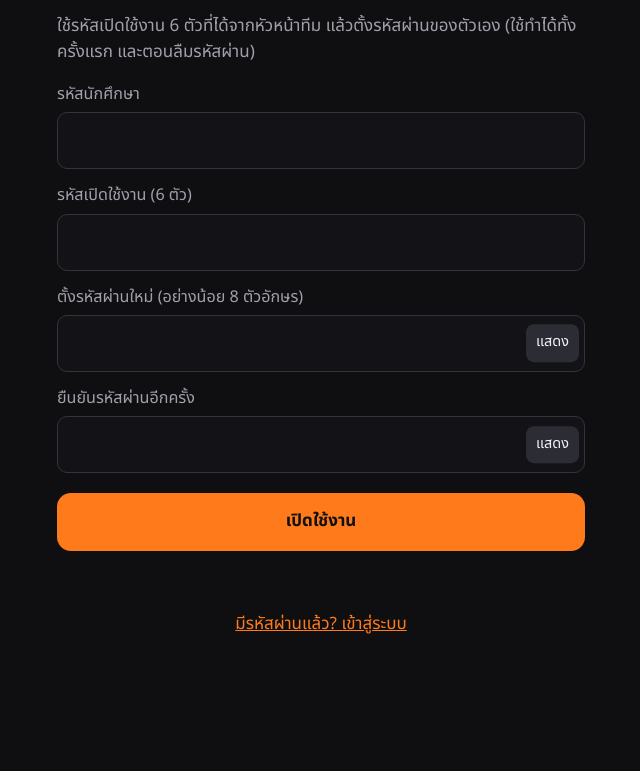
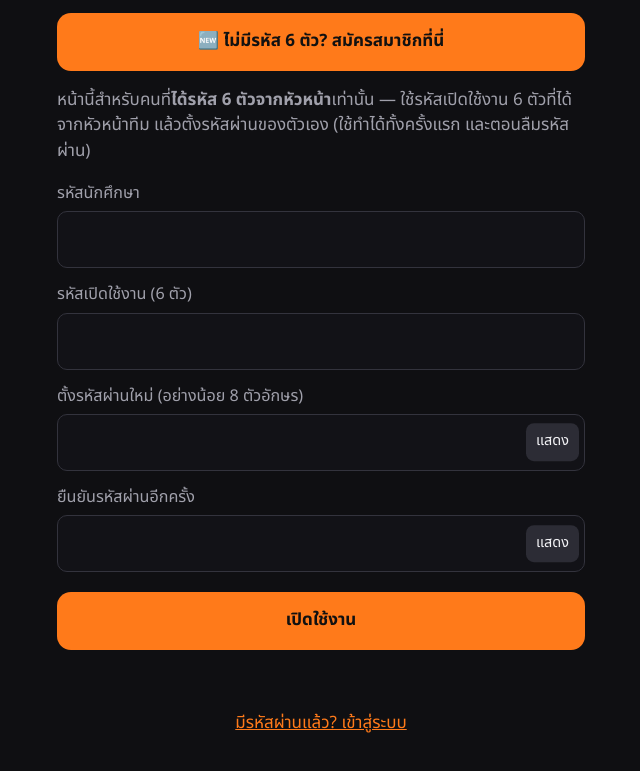
Before and after one commit to decayingeyes/decayingeyes.github.io, a website: page frontend/staff/activate.html in a window 1280 px wide. Shown: the part 69-840 px from the top of the page, without its empty margins (319-959 px from the left). Before the commit the page ends 800 px from the top, so only its background shows below. Drawn offline with Linux system fonts and the light colour scheme.

Commit message:
fix(ux): signup button on the activation page for people without a code
Co-Authored-By: Claude Opus 5.5 <noreply@anthropic.com>

```diff
--- a/frontend/staff/activate.html
+++ b/frontend/staff/activate.html
@@ -13,7 +13,8 @@
 <body>
   <main>
     <h1>🎃 เปิดใช้งานบัญชี</h1>
-    <p class="muted">ใช้รหัสเปิดใช้งาน 6 ตัวที่ได้จากหัวหน้าทีม แล้วตั้งรหัสผ่านของตัวเอง
+    <a class="btn" href="register.html" style="margin-bottom:12px">🆕 ไม่มีรหัส 6 ตัว? สมัครสมาชิกที่นี่</a>
+    <p class="muted">หน้านี้สำหรับคนที่<b>ได้รหัส 6 ตัวจากหัวหน้า</b>เท่านั้น — ใช้รหัสเปิดใช้งาน 6 ตัวที่ได้จากหัวหน้าทีม แล้วตั้งรหัสผ่านของตัวเอง
       (ใช้ทำได้ทั้งครั้งแรก และตอนลืมรหัสผ่าน)</p>
     <form id="form" autocomplete="off">
       <label for="sid">รหัสนักศึกษา</label>
```
